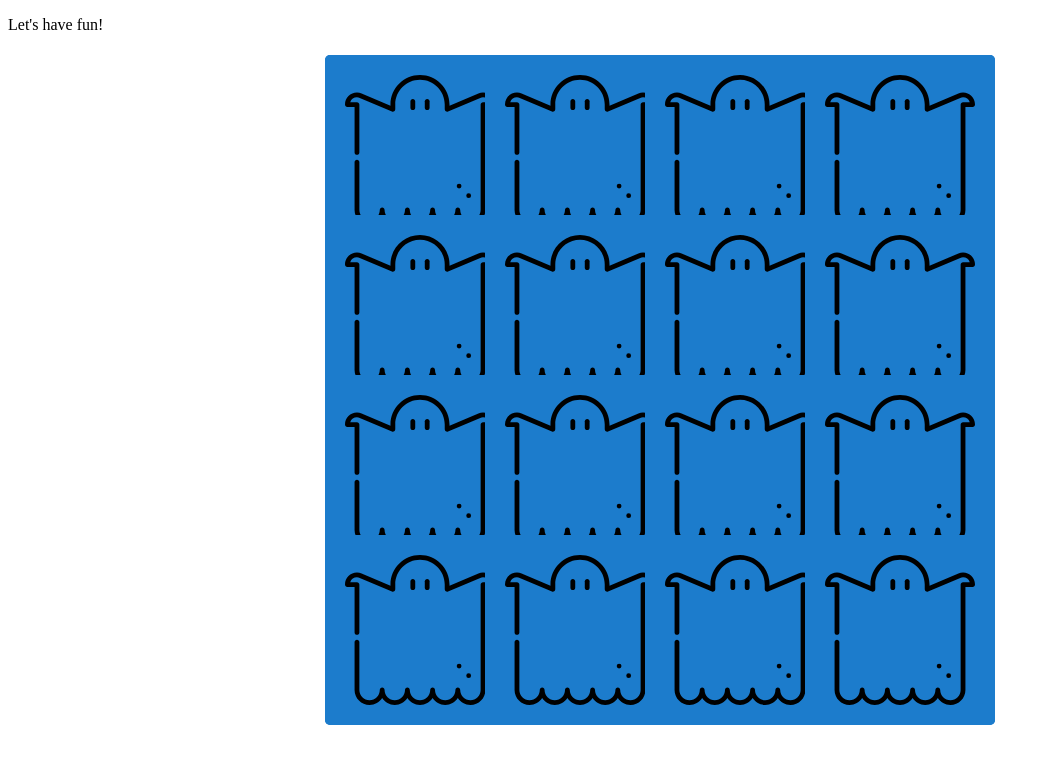
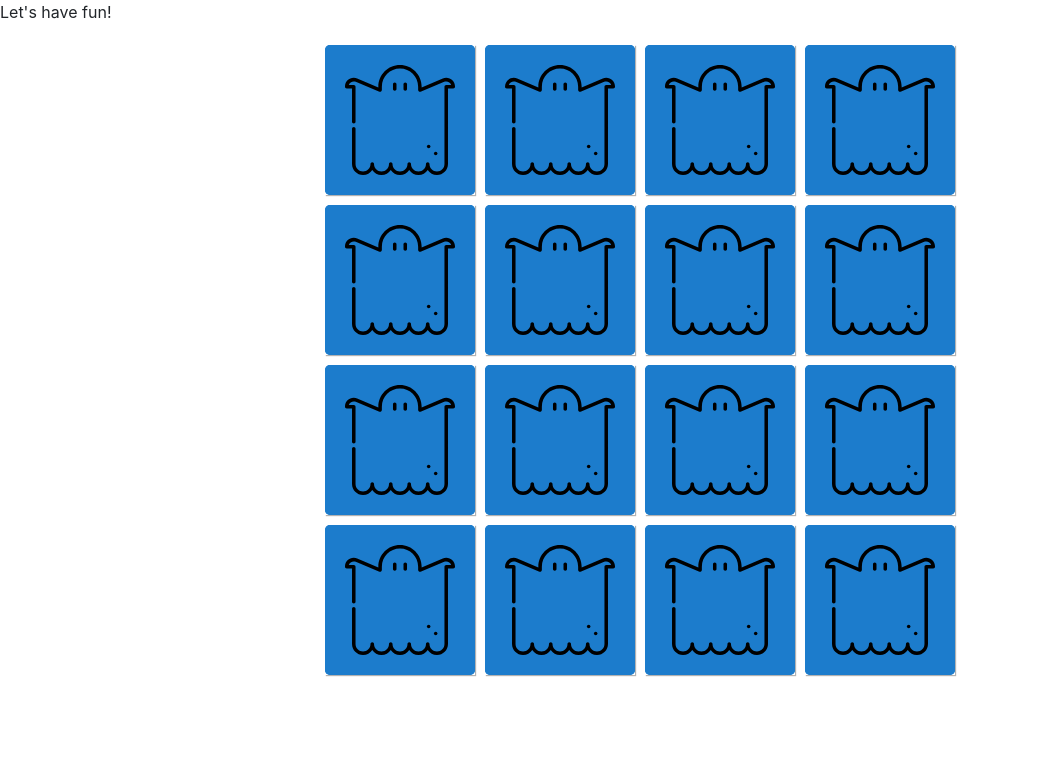
Before and after one commit to zbl14/memory-game, a website built with webpack: page src/index.html in a window 1280 px wide. Shown: the whole page, without its empty margins (0-1057 px from the left). Built offline with nearby package versions, Linux system fonts and the light colour scheme.

Commit message:
temporarily add back script and css link in the head

```diff
--- a/src/index.html
+++ b/src/index.html
@@ -5,7 +5,11 @@
   <meta http-equiv="X-UA-Compatible" content="IE=edge">
   <meta name="viewport" content="width=device-width, initial-scale=1.0">
   <title>Memory Game</title>
-  <script type="text/javascript" src="bundle.js"></script>
+  <link rel="stylesheet" href="https://cdn.jsdelivr.net/npm/bootstrap@4.5.3/dist/css/bootstrap.min.css" integrity="sha384-TX8t27EcRE3e/ihU7zmQxVncDAy5uIKz4rEkgIXeMed4M0jlfIDPvg6uqKI2xXr2" crossorigin="anonymous">
+  <script src="https://code.jquery.com/jquery-3.6.0.js" integrity="sha256-H+K7U5CnXl1h5ywQfKtSj8PCmoN9aaq30gDh27Xc0jk=" crossorigin="anonymous"></script>
+  <link rel="stylesheet" href="css/styles.css">
+  <script src="index.js"></script>
+  <!-- <script type="text/javascript" src="bundle.js"></script> -->
 </head>
 <body>
   <P>Let's have fun!</P>
```
